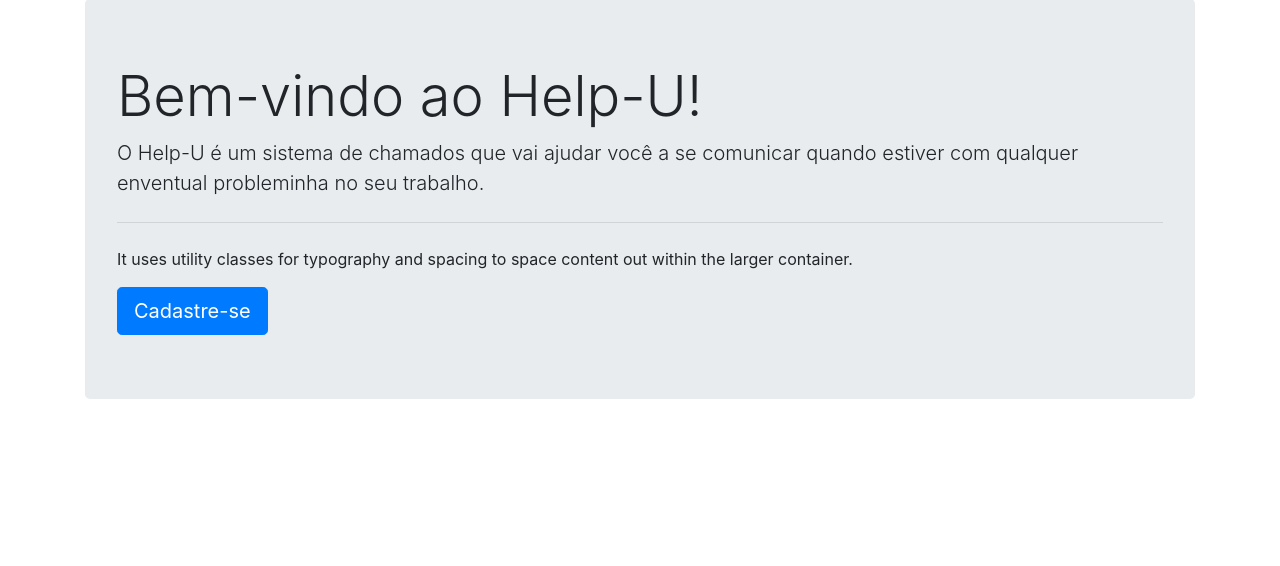
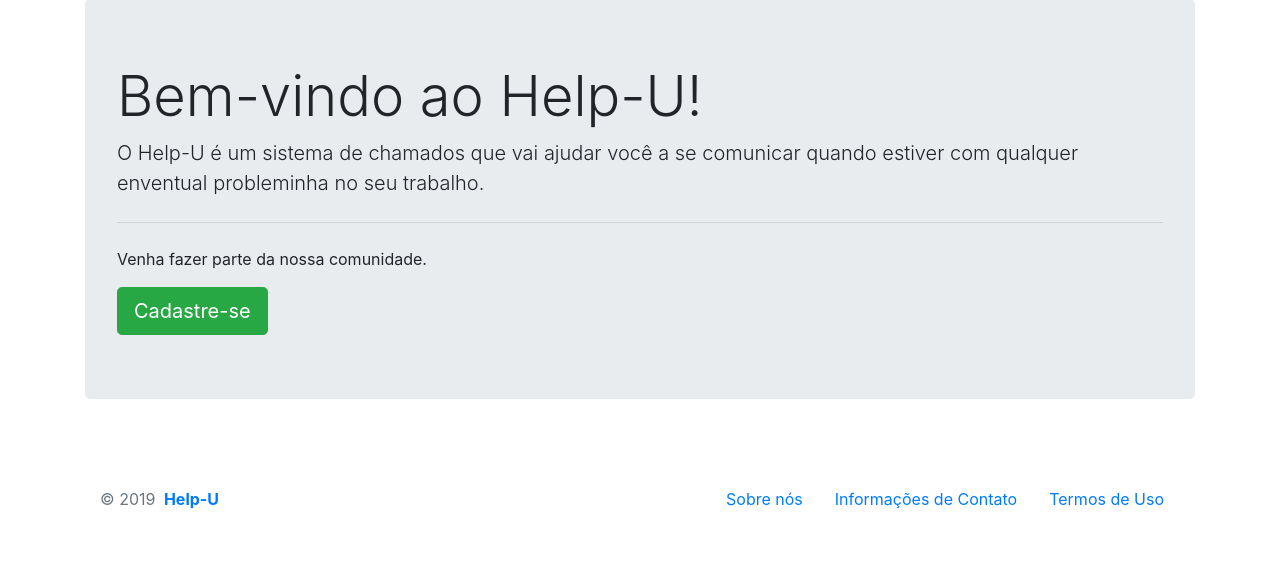
Before and after one commit to JanainaFS/helpu, a Node server app: page / in a window 1280 px wide. Shown: the part 106-672 px from the top of the page. Run offline with Node 20, Linux system fonts and the light colour scheme; some libraries are stand-ins or nearby versions.

Commit message:
Adicionando Footer

```diff
--- a/views/index.handlebars
+++ b/views/index.handlebars
@@ -3,6 +3,6 @@
   <p class="lead"> O Help-U é um sistema de chamados que vai ajudar você a se comunicar quando estiver com qualquer
     enventual probleminha no seu trabalho.</p>
   <hr class="my-4">
-  <p>It uses utility classes for typography and spacing to space content out within the larger container.</p>
-  <a class="btn btn-primary btn-lg" href="#" role="button"> Cadastre-se </a>
+  <p>Venha fazer parte da nossa comunidade.</p>
+  <a class="btn btn-success btn-lg" href="#" role="button"> Cadastre-se </a>
 </div>
--- a/views/layouts/main.handlebars
+++ b/views/layouts/main.handlebars
@@ -22,6 +22,7 @@
 
     {{>_msg}}
     {{{body}}}
+    {{>_footer}}
 
   </div>
 
--- /dev/null
+++ b/views/partials/_footer.handlebars
@@ -0,0 +1,24 @@
+<footer class="py-5">
+  <div class="container">
+    <div class="row align-items-center justify-content-xl-between">
+      <div class="col-xl-6">
+        <div class="copyright text-center text-xl-left text-muted">
+          &copy; 2019 <a href="#" class="font-weight-bold ml-1" target="_blank">Help-U</a>
+        </div>
+      </div>
+      <div class="col-xl-6">
+        <ul class="nav nav-footer justify-content-center justify-content-xl-end">
+          <li class="nav-item">
+            <a href="#" class="nav-link" target="_blank">Sobre nós</a>
+          </li>
+          <li class="nav-item">
+            <a href="#" class="nav-link" target="_blank">Informações de Contato</a>
+          </li>
+          <li class="nav-item">
+            <a href="#" class="nav-link" target="_blank">Termos de Uso</a>
+          </li>
+        </ul>
+      </div>
+    </div>
+  </div>
+</footer>
```
